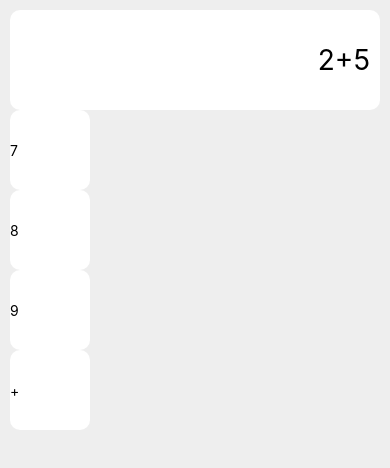
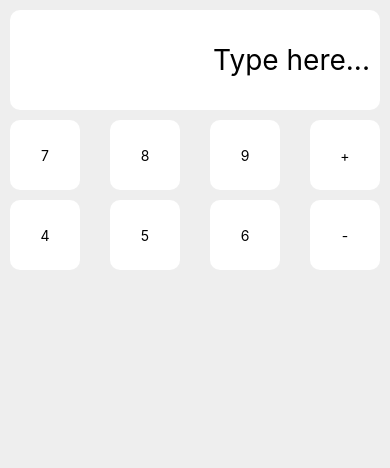
Before and after one commit to Shahzaib554/Calculator, a React Native app: screen / in a window 390 px wide. Shown: the top 468 px of the page. Built offline with nearby package versions, Linux system fonts and the light colour scheme.

Commit message:
View Add for Btn and added onPress Function

```diff
--- a/App.tsx
+++ b/App.tsx
@@ -9,7 +9,7 @@ import {
 } from 'react-native';
 
 function App() {
-  const [displayValue, setDisplayValue] = useState('2+5');
+  const [displayValue, setDisplayValue] = useState('');
 
   return (
     <View style={styles.wrapper}>
@@ -18,18 +18,73 @@ function App() {
         value={displayValue}
         placeholder="Type here..."
       />
-      <View>
-        <TouchableOpacity style={styles.btn}>
+      <View style={styles.btnWrapper}>
+        <TouchableOpacity
+          onPress={() => {
+            setDisplayValue(displayValue + '7');
+          }}
+          style={styles.btn}
+        >
           <Text>7</Text>
         </TouchableOpacity>
-        <TouchableOpacity style={styles.btn}>
+        <TouchableOpacity
+          onPress={() => {
+            setDisplayValue(displayValue + '8');
+          }}
+          style={styles.btn}
+        >
           <Text>8</Text>
         </TouchableOpacity>
-        <TouchableOpacity style={styles.btn}>
+        <TouchableOpacity
+          onPress={() => {
+            setDisplayValue(displayValue + '9');
+          }}
+          style={styles.btn}
+        >
           <Text>9</Text>
         </TouchableOpacity>
-        <TouchableOpacity style={styles.btn}>
+        <TouchableOpacity
+          onPress={() => {
+            setDisplayValue(displayValue + '+');
+          }}
+          style={styles.btn}
+        >
           <Text>+</Text>
+        </TouchableOpacity>
+      </View>
+
+      <View style={styles.btnWrapper}>
+        <TouchableOpacity
+          onPress={() => {
+            setDisplayValue(displayValue + '4');
+          }}
+          style={styles.btn}
+        >
+          <Text>4</Text>
+        </TouchableOpacity>
+        <TouchableOpacity
+          onPress={() => {
+            setDisplayValue(displayValue + '5');
+          }}
+          style={styles.btn}
+        >
+          <Text>5</Text>
+        </TouchableOpacity>
+        <TouchableOpacity
+          onPress={() => {
+            setDisplayValue(displayValue + '6');
+          }}
+          style={styles.btn}
+        >
+          <Text>6</Text>
+        </TouchableOpacity>
+        <TouchableOpacity
+          onPress={() => {
+            setDisplayValue(displayValue + '-');
+          }}
+          style={styles.btn}
+        >
+          <Text>-</Text>
         </TouchableOpacity>
       </View>
     </View>
@@ -53,11 +108,17 @@ const styles = StyleSheet.create({
     color: 'black',
   },
   btn: {
-    height: 80,
-    width: 80,
+    height: 70,
+    width: 70,
     backgroundColor: 'white',
     justifyContent: 'center',
+    alignItems: 'center',
     borderRadius: 10,
+  },
+  btnWrapper: {
+    flexDirection: 'row',
+    justifyContent: 'space-between',
+    marginTop: 10,
   },
 });
 
```
